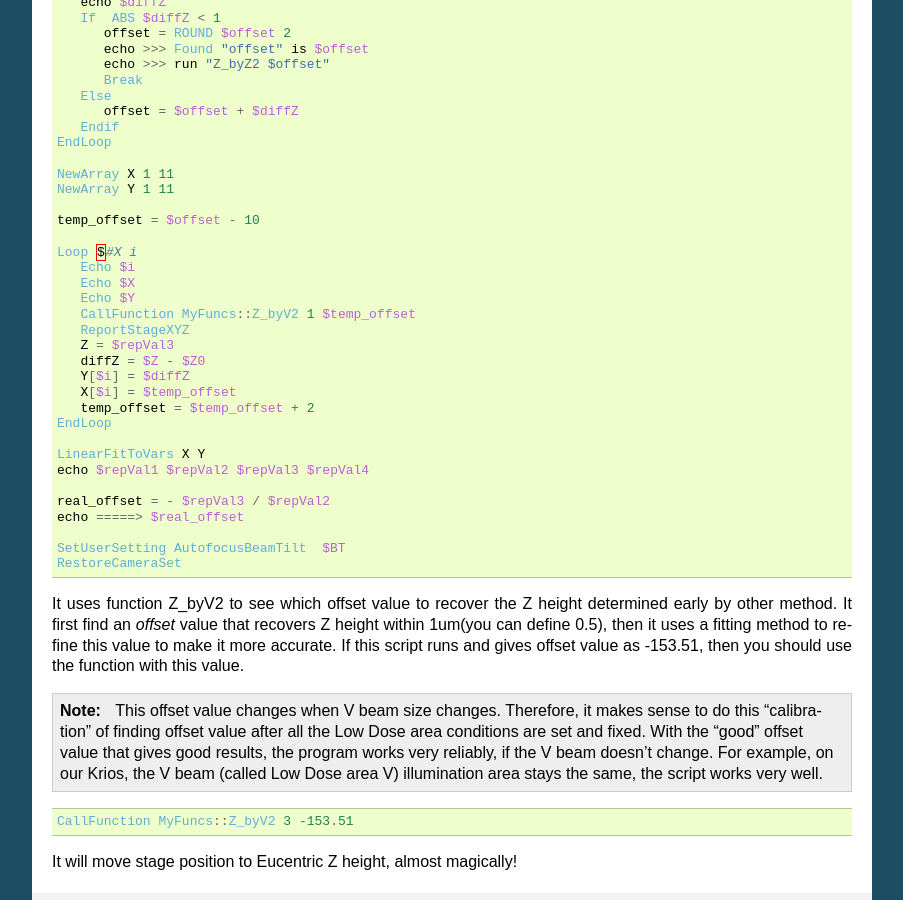
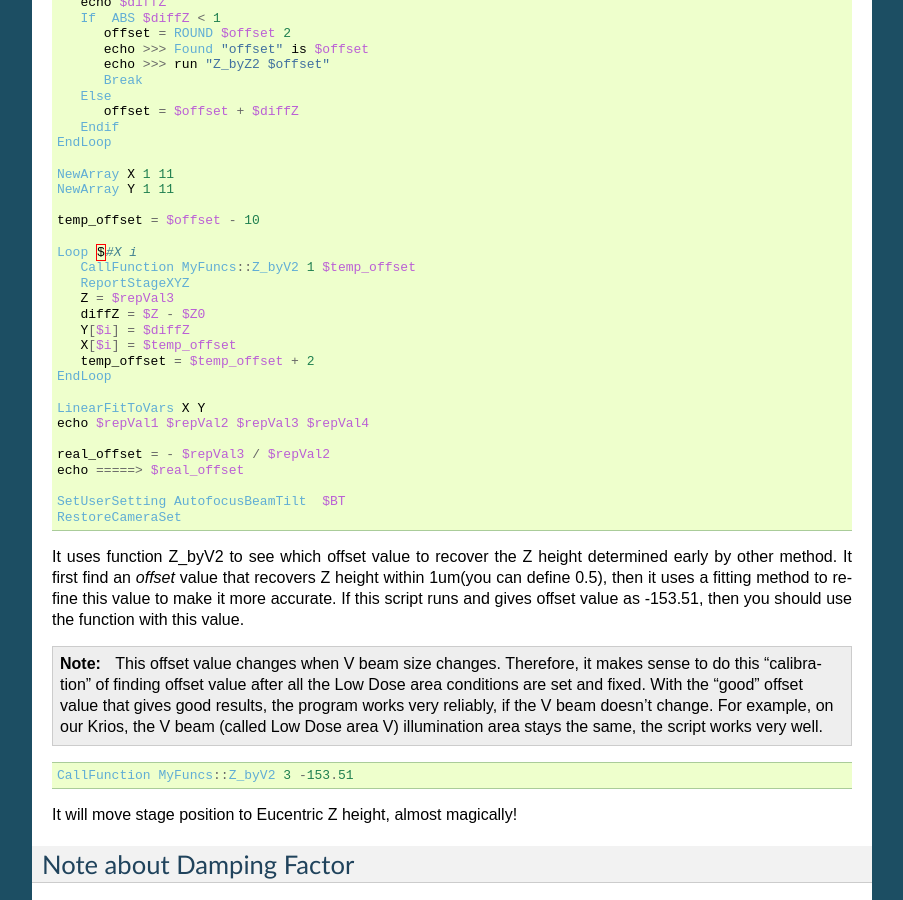
Before and after one commit to xuchen66/sphinx-emdocs, a Sphinx documentation site: the page built from source/serialEM-note-more-about-z-height.rst, in a window 1280 px wide and 900 px high, scrolled down 2036 px. Shown: the whole window, without its empty margins (198-1101 px from the left). Built offline with Sphinx 7.4.7, drawn with Linux system fonts in a browser that asks for light colours; pages that are not in the unit, such as notebooks, are missing from menus.

Commit message:
Update serialEM-note-more-about-z-height.rst

```diff
--- a/source/serialEM-note-more-about-z-height.rst
+++ b/source/serialEM-note-more-about-z-height.rst
@@ -188,9 +188,6 @@ If we found the good "offset" value, it will be good for some time, at least thi
    temp_offset = $offset - 10
 
    Loop $#X i
-      Echo $i
-      Echo $X
-      Echo $Y
       CallFunction MyFuncs::Z_byV2 1 $temp_offset
       ReportStageXYZ
       Z = $repVal3
```
